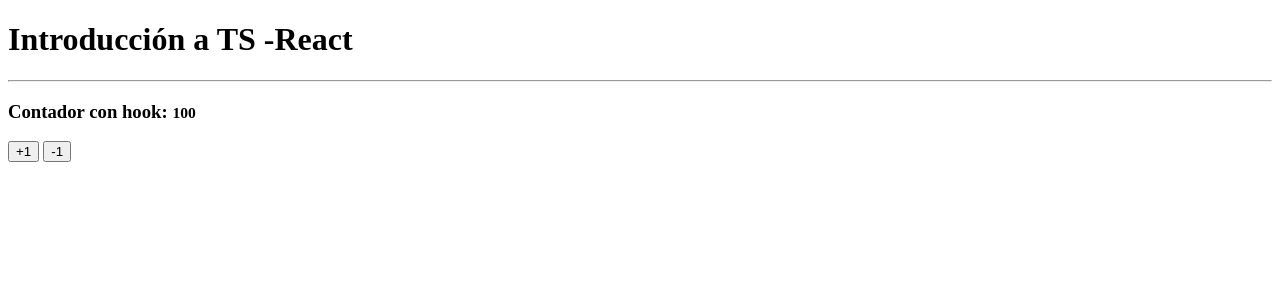
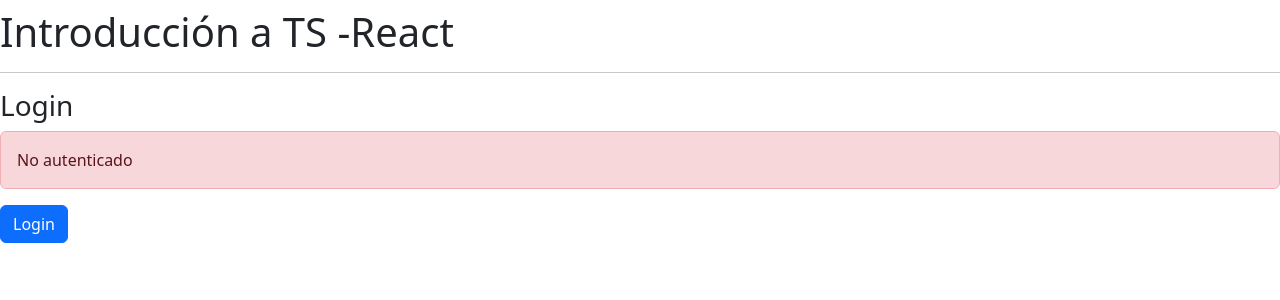
Before and after one commit to pedroleni/REACT-NATIVE-TYPESCRIPT, a React (Vite) app in the folder PREWORK/react_native_typescript/: page / in a window 1280 px wide. Shown: the top 300 px of the page. Built offline with nearby package versions, Linux system fonts and the light colour scheme.

Commit message:
login comentarios

```diff
--- a/PREWORK/react_native_typescript/index.html
+++ b/PREWORK/react_native_typescript/index.html
@@ -4,6 +4,8 @@
     <meta charset="UTF-8" />
     <link rel="icon" type="image/svg+xml" href="/vite.svg" />
     <meta name="viewport" content="width=device-width, initial-scale=1.0" />
+    <link href="https://cdn.jsdelivr.net/npm/bootstrap@5.3.0-alpha1/dist/css/bootstrap.min.css" rel="stylesheet" integrity="sha384-GLhlTQ8iRABdZLl6O3oVMWSktQOp6b7In1Zl3/Jr59b6EGGoI1aFkw7cmDA6j6gD" crossorigin="anonymous">
+    <script src="https://cdn.jsdelivr.net/npm/bootstrap@5.3.0-alpha1/dist/js/bootstrap.bundle.min.js" integrity="sha384-w76AqPfDkMBDXo30jS1Sgez6pr3x5MlQ1ZAGC+nuZB+EYdgRZgiwxhTBTkF7CXvN" crossorigin="anonymous"></script>
     <title>Vite + React + TS</title>
   </head>
   <body>
--- a/PREWORK/react_native_typescript/package.json
+++ b/PREWORK/react_native_typescript/package.json
@@ -9,6 +9,8 @@
     "preview": "vite preview"
   },
   "dependencies": {
+    "axios": "^1.3.2",
+    "bootstrap": "^5.3.0-alpha1",
     "react": "^18.2.0",
     "react-dom": "^18.2.0"
   },
--- a/PREWORK/react_native_typescript/src/App.tsx
+++ b/PREWORK/react_native_typescript/src/App.tsx
@@ -2,10 +2,10 @@
 // import { ObjetosLiterales } from './typescript/ObjetosLiterales';
 // import { Funciones } from './typescript/Funciones';
 // import { Contador } from './components/Contador';
-import { ContadorConHook } from './components/ContadorConHook';
-// import { Login } from './components/Login';
+// import { ContadorConHook } from './components/ContadorConHook';
+import { Login } from './components/Login';
 // import { Usuarios } from './components/Usuarios';
-import { Formularios } from './components/Formularios';
+// import { Formularios } from './components/Formularios';
 
 
 
@@ -18,8 +18,8 @@
       {/* <ObjetosLiterales /> */}
       {/* <Funciones /> */}
       {/* <Contador /> */}
-      <ContadorConHook />
-      {/* <Login /> */}
+      {/* <ContadorConHook /> */}
+      <Login />
       {/* <Usuarios /> */}
       {/* <Formularios /> */}
     </div>
--- /dev/null
+++ b/PREWORK/react_native_typescript/src/api/reqRes.tsx
@@ -0,0 +1,5 @@
+import axios from 'axios';
+
+export const reqResApi = axios.create({
+    baseURL: 'https://reqres.in/api'
+});
```
Also changed, not shown: 1 other file (tests, documents, lock files or other folders).
